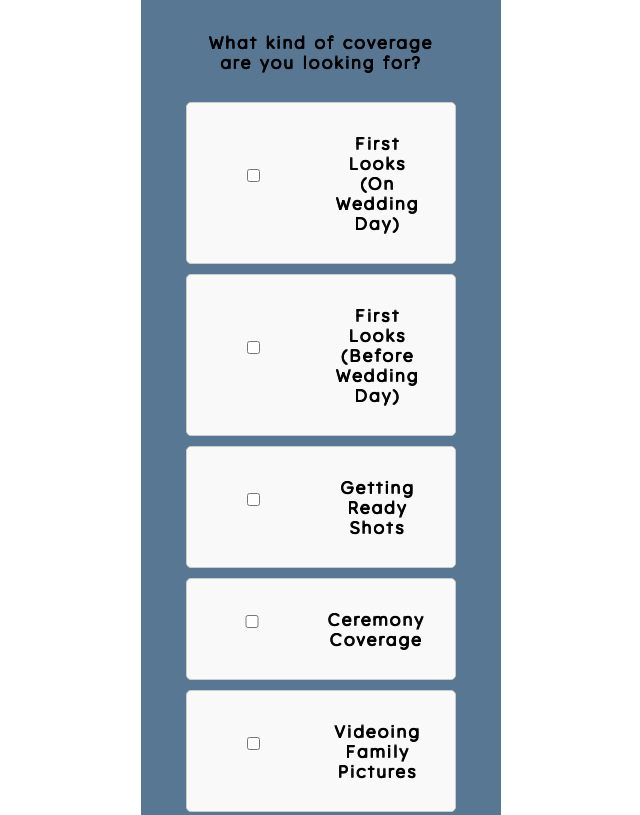
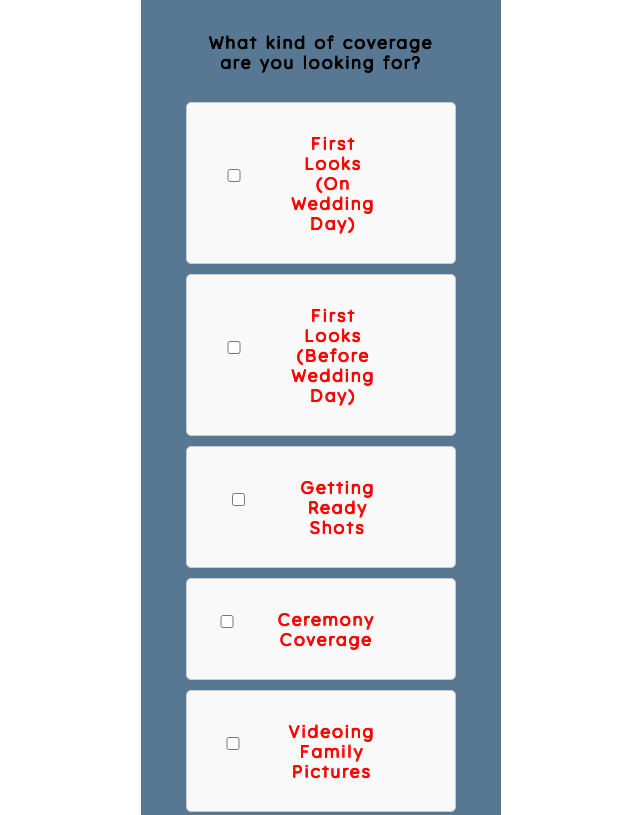
Before and after one commit to smith-tanner22/ntsfilms, a website built with Vite: page contactus.html in a window 1280 px wide. Shown: the part 1335-2150 px from the top of the page, without its empty margins (323-963 px from the left). Built offline with nearby package versions, Linux system fonts and the light colour scheme.

Commit message:
added another quick fix

```diff
--- a/css/contactus.css
+++ b/css/contactus.css
@@ -73,6 +73,8 @@ body {
   .checkbox-item label {
     /* margin-left: 10px; */
     font-weight: bold;
+    margin-right: 50px;
+    color: red;
   }
 
   /* Responsive Design */
```
